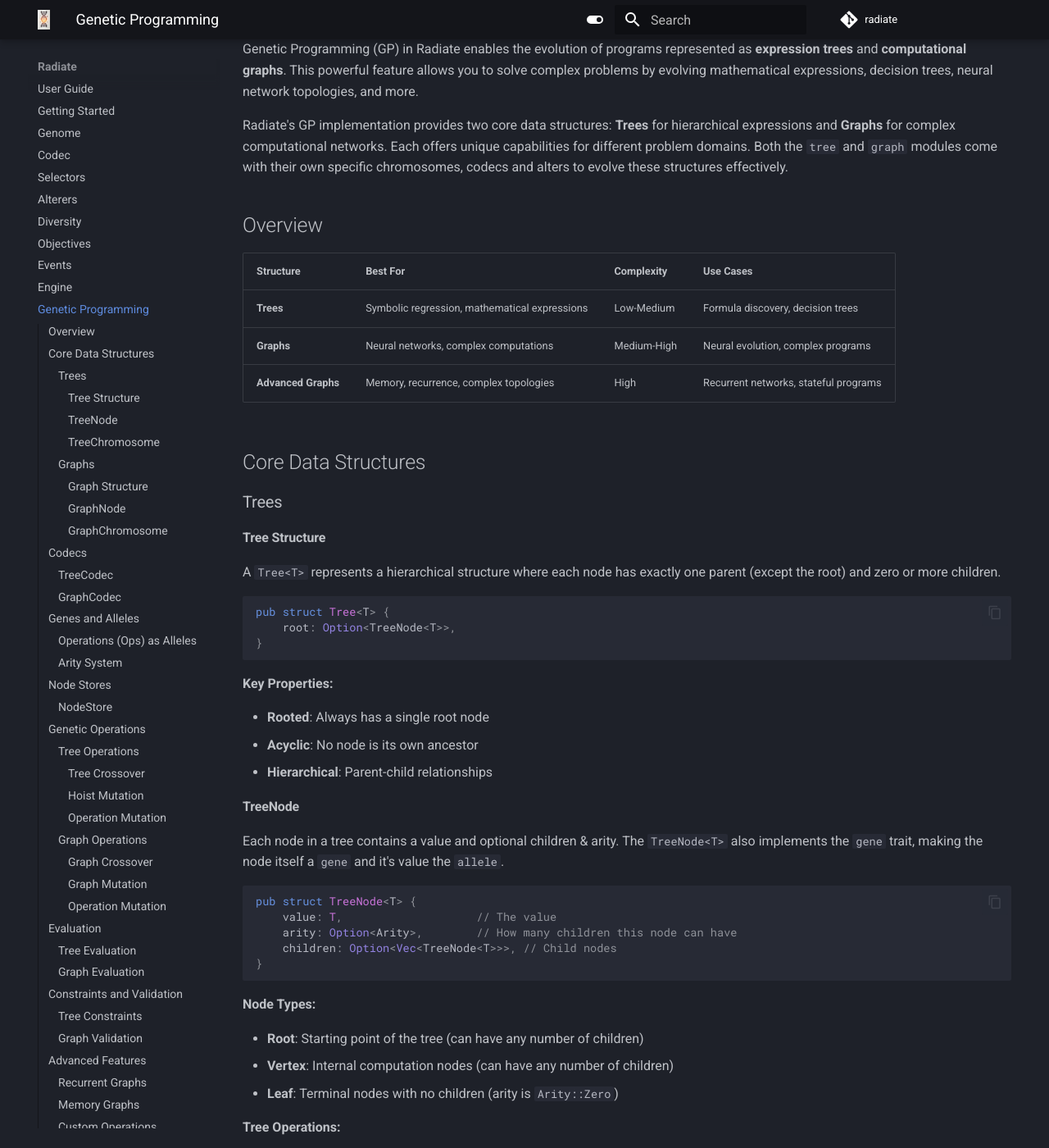
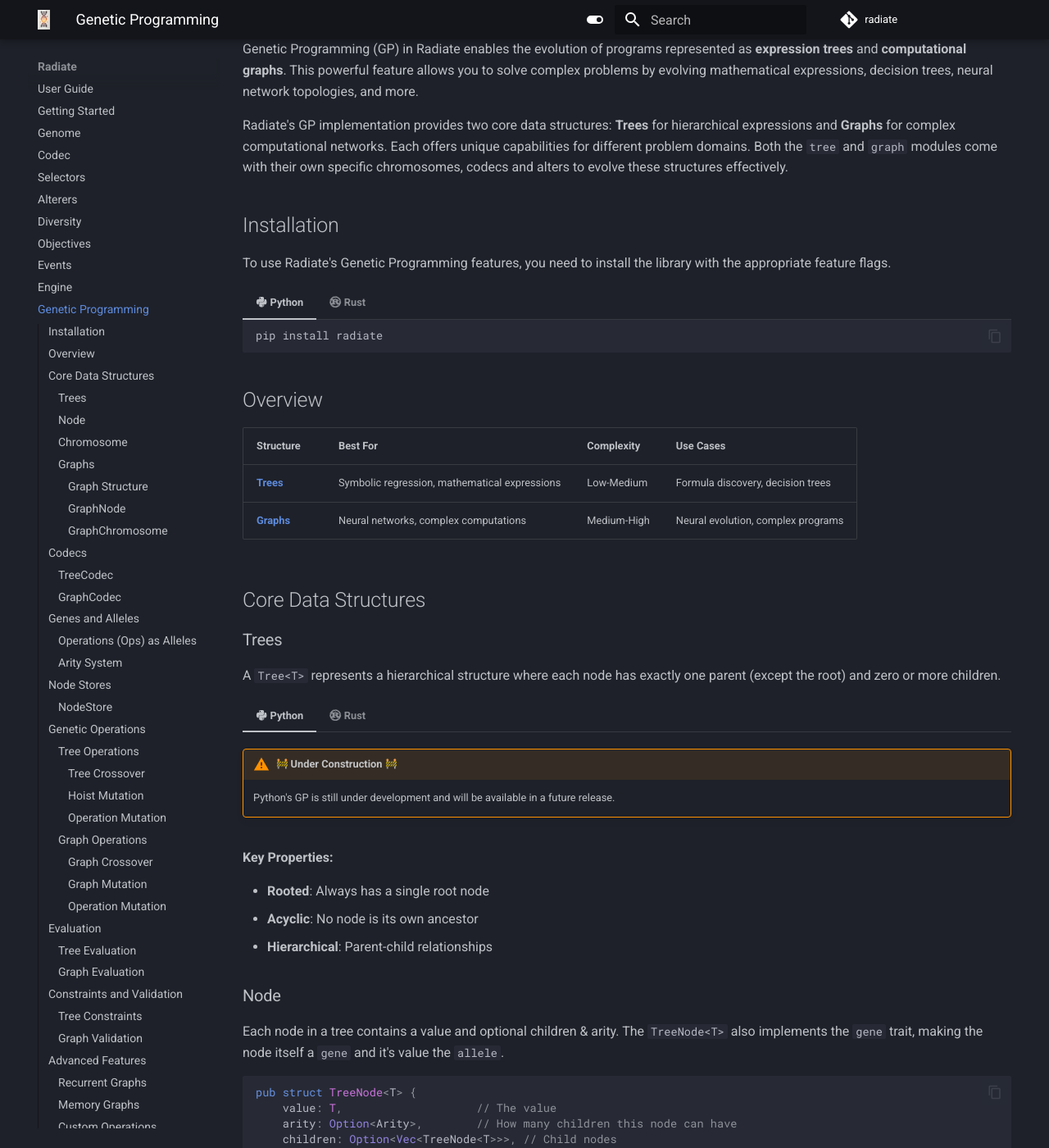
Before and after one commit to pkalivas/radiate, an MkDocs documentation site: the page built from docs/source/gp.md, in a window 1280 px wide and 1400 px high, scrolled down 266 px. Shown: the whole window at 82% size. Built offline with MkDocs 1.6.1 and Material for MkDocs 9.7.7, drawn with Linux system fonts in a browser that asks for light colours; emoji names are drawn with the system emoji font; comment, search, counter and statistics services are not loaded; some of the changed text lies outside the part shown.

Commit message:
Improves genetic programming documentation
Adds installation instructions for Python and Rust
Provides an example of creating a simple tree
Clarifies the purpose and structure of tree-based genetic programming
Updates documentation on tree structure, nodes, and chromosomes
Adds a warning about the documentation being under construction

````diff
--- a/docs/source/gp.md
+++ b/docs/source/gp.md
@@ -5,30 +5,67 @@
     These docs are a work in progress and may not be complete or accurate. Please check back later for updates.
 
 ___
+
 Genetic Programming (GP) in Radiate enables the evolution of programs represented as **expression trees** and **computational graphs**. This powerful feature allows you to solve complex problems by evolving mathematical expressions, decision trees, neural network topologies, and more.
 
 Radiate's GP implementation provides two core data structures: **Trees** for hierarchical expressions and **Graphs** for complex computational networks. Each offers unique capabilities for different problem domains. Both the `tree` and `graph` modules come with their own specific chromosomes, codecs and alters to evolve these structures effectively.
+
+## Installation
+
+To use Radiate's Genetic Programming features, you need to install the library with the appropriate feature flags.
+
+=== ":fontawesome-brands-python: Python"
+
+    ```bash
+    pip install radiate
+    ```
+
+=== ":fontawesome-brands-rust: Rust"
+    ```shell
+    cargo add radiate -F gp
+
+    # Or Cargo.toml
+    [dependencies]
+    radiate = { version = "x", features = ["gp", ...] }
+    ```
 
 ## Overview
 
 | Structure | Best For | Complexity | Use Cases |
 |-----------|----------|------------|-----------|
-| **Trees** | Symbolic regression, mathematical expressions | Low-Medium | Formula discovery, decision trees |
-| **Graphs** | Neural networks, complex computations | Medium-High | Neural evolution, complex programs |
-| **Advanced Graphs** | Memory, recurrence, complex topologies | High | Recurrent networks, stateful programs |
+| **[Trees](#Trees)** | Symbolic regression, mathematical expressions | Low-Medium | Formula discovery, decision trees |
+| **[Graphs](#graphs)** | Neural networks, complex computations | Medium-High | Neural evolution, complex programs |
 
 ## Core Data Structures
 
 ### Trees
 
-#### Tree Structure
 A `Tree<T>` represents a hierarchical structure where each node has exactly one parent (except the root) and zero or more children.
 
-```rust
-pub struct Tree<T> {
-    root: Option<TreeNode<T>>,
-}
-```
+=== ":fontawesome-brands-python: Python"
+
+    !!! warning ":construction: Under Construction :construction:"
+
+        Python's GP is still under development and will be available in a future release.
+
+=== ":fontawesome-brands-rust: Rust"
+
+    ```rust
+    use radiate::*;
+
+    // create a simple tree:
+    //              42
+    //           /  |   \
+    //          1   2    3
+    //             / \
+    //            3   4
+    let tree: Tree<i32> = Tree::new(TreeNode::new(42)
+        .attach(TreeNode::new(1))
+        .attach(TreeNode::new(2)
+            .attach(TreeNode::new(3))
+            .attach(TreeNode::new(4))
+        .attach(TreeNode::new(3))));
+    ```
 
 **Key Properties:**
 
@@ -36,7 +73,7 @@
 - **Acyclic**: No node is its own ancestor
 - **Hierarchical**: Parent-child relationships
 
-#### TreeNode
+### Node
 Each node in a tree contains a value and optional children & arity. The `TreeNode<T>` also implements the `gene` trait, making the node itself a `gene` and it's value the `allele`.
 
 ```rust
@@ -68,7 +105,7 @@
 let height = tree.height();  // Maximum depth
 ```
 
-#### TreeChromosome
+### Chromosome
 A chromosome that represents a tree structure for genetic operations:
 
 ```rust
````
Also changed, not shown: docs/source/examples.md (+5 -0 lines), 1 other file.
